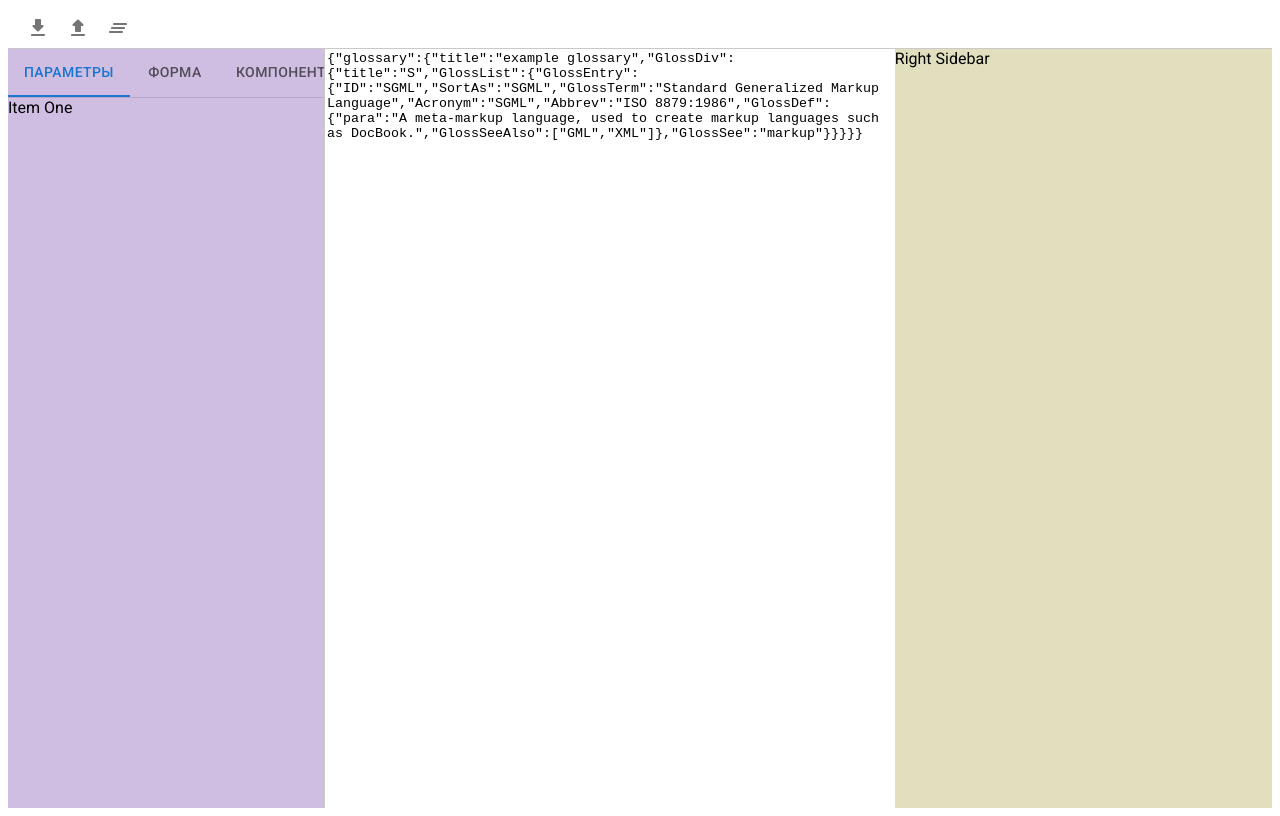
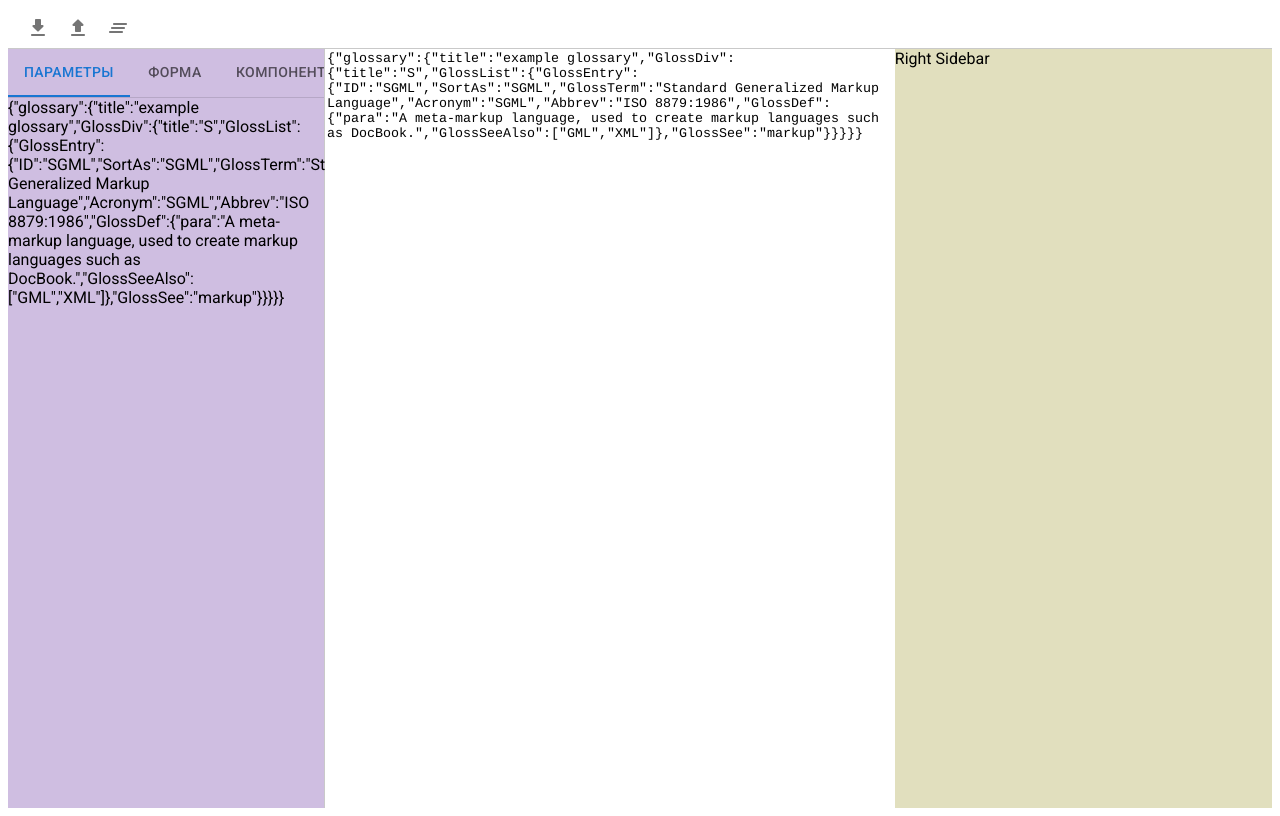
Before and after one commit to KirillShakhov/Gazprom.FormEditor, a React app: page / in a window 1280 px wide. Built offline with nearby package versions, Linux system fonts and the light colour scheme.

Commit message:
feat: check json

```diff
--- a/src/components/command-line/command-line.tsx
+++ b/src/components/command-line/command-line.tsx
@@ -20,7 +20,7 @@ export const CommandLine: React.FC<CommandLineProps> = (props) => {
     // anchor link
     const element = document.createElement('a');
     element.href = URL.createObjectURL(file);
-    element.download = 'form-' + Date.now() + '.txt';
+    element.download = 'form-' + Date.now() + '.json';
     // simulate link click
     document.body.appendChild(element);
     // Required for this to work in FireFox
@@ -30,7 +30,12 @@ export const CommandLine: React.FC<CommandLineProps> = (props) => {
   const readFile = async (event: any) => {
     const file = event.target.files[0];
     const text = await file.text();
-    props.setData(text);
+    try {
+      JSON.parse(text);
+      props.setData(text);
+    } catch (e) {
+      alert('Неправильная структура json');
+    }
   };
 
   return (
@@ -43,7 +48,7 @@ export const CommandLine: React.FC<CommandLineProps> = (props) => {
         </Tooltip>
         <Tooltip title="Импорт">
           <IconButton aria-label="upload" component="label">
-            <input hidden accept="text/*" type="file" onChange={readFile} />
+            <input hidden accept="application/json,.txt" type="file" onChange={readFile} />
             <FileUploadRoundedIcon />
           </IconButton>
         </Tooltip>
--- a/src/components/form-editor/form-editor.tsx
+++ b/src/components/form-editor/form-editor.tsx
@@ -1,9 +1,9 @@
-import {Box, Tab, Tabs} from '@mui/material';
+import { Box, Tab, Tabs } from '@mui/material';
 import React from 'react';
-import {CommandLine} from '../command-line/command-line';
+import { CommandLine } from '../command-line/command-line';
 import './form-editor.css';
-import {VisualMode} from '../visual-mode/visual-mode';
-import {TextMode} from '../text-mode/text-mode';
+import { VisualMode } from '../visual-mode/visual-mode';
+import { TextMode } from '../text-mode/text-mode';
 
 interface TabPanelProps {
   children?: React.ReactNode;
@@ -30,7 +30,7 @@ export const FormEditor: React.FC = () => {
   };
 
   function TabPanel(props: TabPanelProps) {
-    const {children, value, index, ...other} = props;
+    const { children, value, index, ...other } = props;
     return (
       <div
         role="tabpanel"
@@ -76,7 +76,7 @@ export const FormEditor: React.FC = () => {
         </CommandLine>
       </header>
       <div className="left-side">
-        <Box sx={{borderBottom: 1, borderColor: 'divider'}}>
+        <Box sx={{ borderBottom: 1, borderColor: 'divider' }}>
           <Tabs value={value} onChange={handleChange}>
             <Tab label="Параметры" {...a11yProps(0)} />
             <Tab label="Форма" {...a11yProps(1)} />
@@ -84,7 +84,7 @@ export const FormEditor: React.FC = () => {
           </Tabs>
         </Box>
         <TabPanel value={value} index={0}>
-          Item One
+          {data}
         </TabPanel>
         <TabPanel value={value} index={1}>
           Item Two
@@ -95,7 +95,7 @@ export const FormEditor: React.FC = () => {
       </div>
       <main>
         <div hidden={mode != Modes.Visual}>
-          <VisualMode></VisualMode>
+          <VisualMode value={data}></VisualMode>
         </div>
         <div hidden={mode != Modes.Text} className="text-mode">
           <TextMode value={data} onChange={setData}></TextMode>
--- a/src/components/text-mode/text-mode.css
+++ b/src/components/text-mode/text-mode.css
@@ -3,6 +3,7 @@
     overflow: hidden;
     height: 100%;
     width: 100%;
+    font-family: Courier, serif;
 }
 
 textarea {
--- a/src/components/text-mode/text-mode.tsx
+++ b/src/components/text-mode/text-mode.tsx
@@ -11,6 +11,5 @@ export const TextMode: React.FC<TextModeProps> = (obj) => {
     obj.onChange(event.target.value);
     console.log('data: ' + event.target.value);
   };
-
-  return <textarea value={obj.value} onChange={handleChange} className="json-editor" />;
+  return <textarea spellCheck={false} value={obj.value} onChange={handleChange} className="json-editor" />;
 };
--- a/src/components/visual-mode/visual-mode.tsx
+++ b/src/components/visual-mode/visual-mode.tsx
@@ -1,5 +1,9 @@
 import React from 'react';
 
-export const VisualMode: React.FC = () => {
-  return <div>Visual Form Edit</div>;
+interface VisualModeProps {
+  value: string;
+}
+
+export const VisualMode: React.FC<VisualModeProps> = (props) => {
+  return <div>{props.value}</div>;
 };
```
